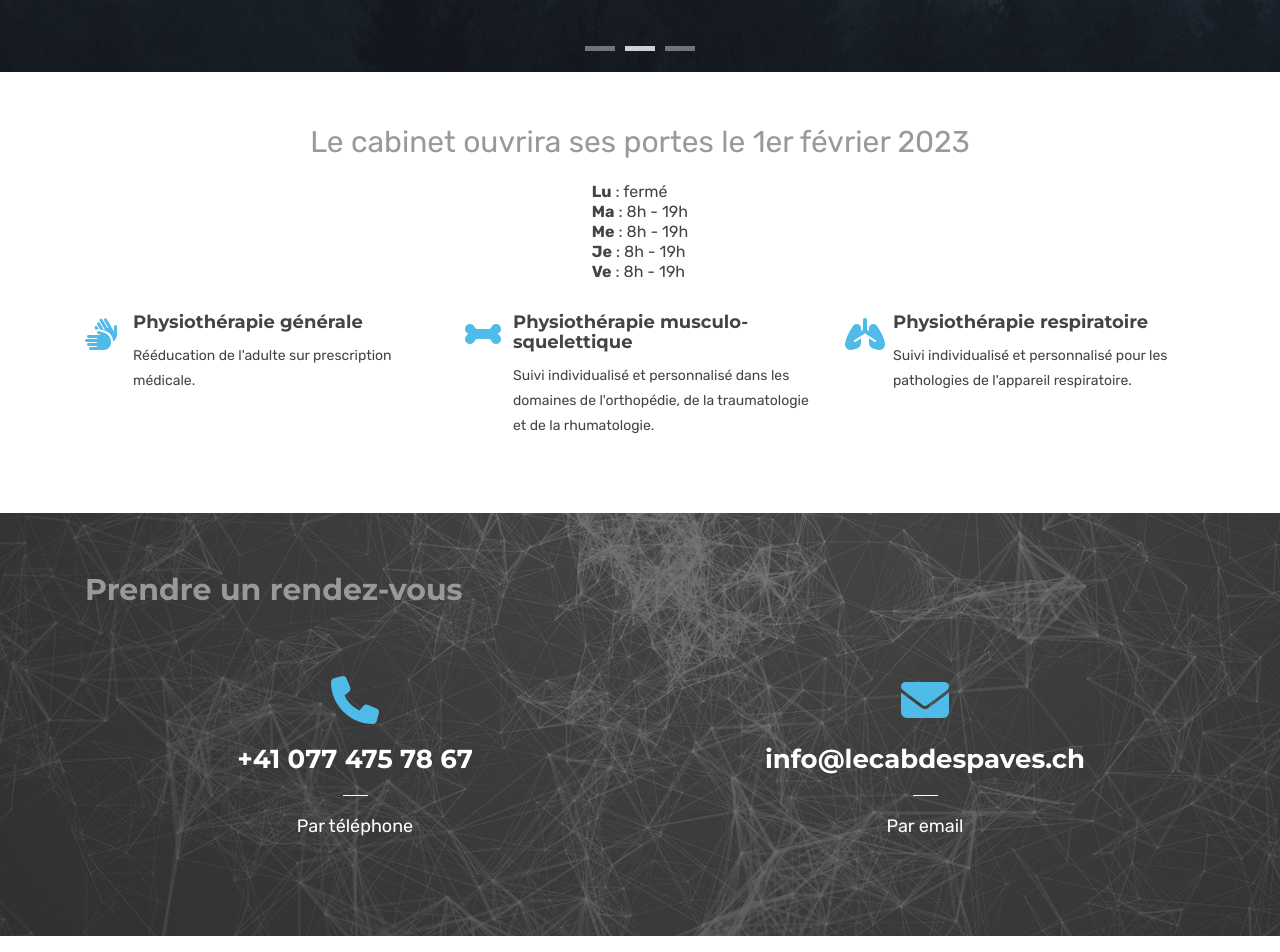
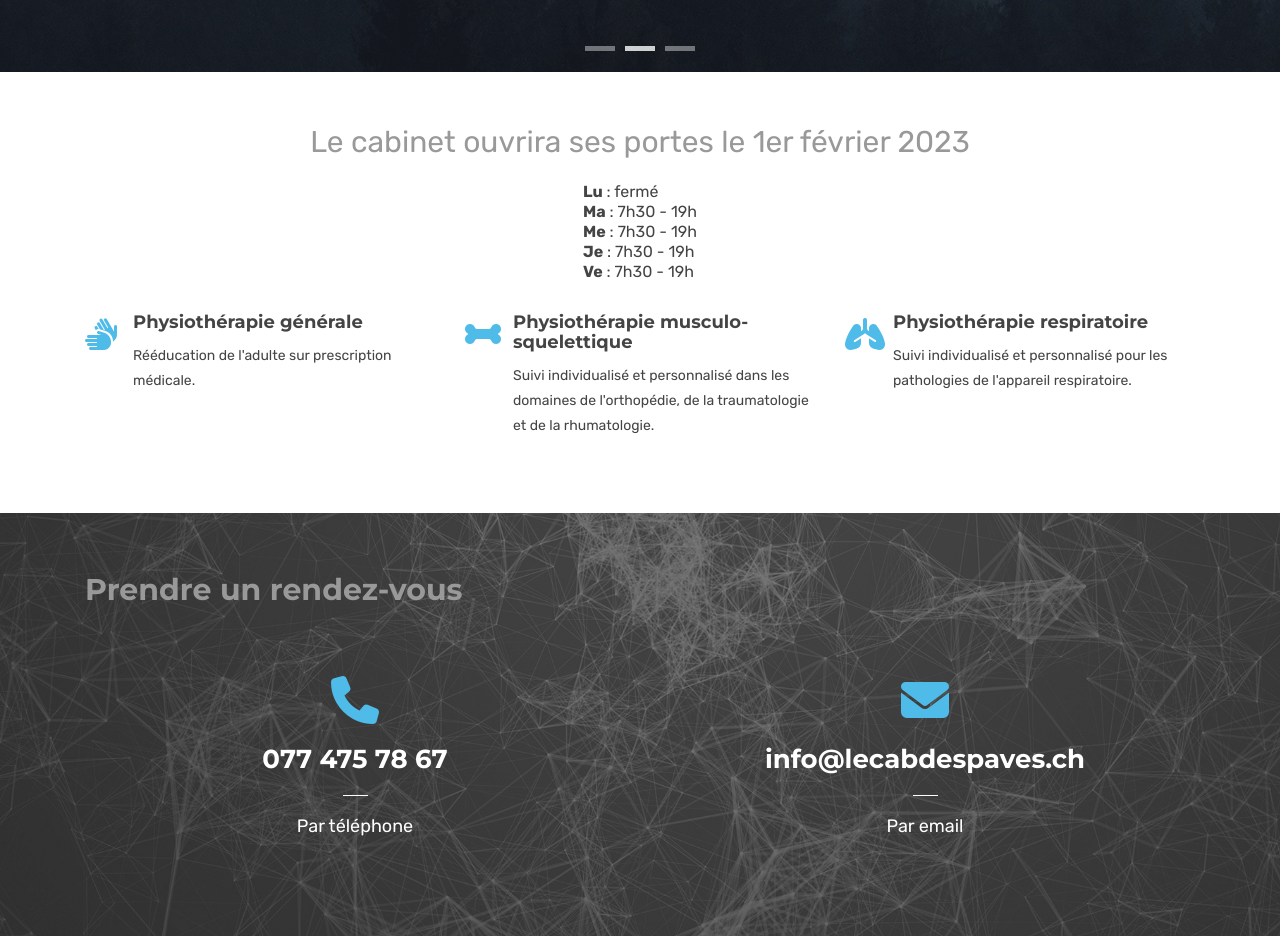
Before and after one commit to aureliegeiser/aureliegeiser.github.io, a Jekyll site: the page built from index.html, in a window 1280 px wide. Shown: the part 830-1782 px from the top of the page. Built offline with Jekyll 4.4.1, drawn with Linux system fonts in a browser that asks for light colours.

Commit message:
Fix horaires + phone number

```diff
--- a/index.html
+++ b/index.html
@@ -66,10 +66,10 @@ title: Le Cab' des Pavés
     <div style="display:flex;justify-content:center;margin-bottom:16px">
       <div style="text-align:left; font-size:16px;">
         <div><b>Lu</b> : fermé</div>
-        <div><b>Ma</b> : 8h - 19h</div>
-        <div><b>Me</b> : 8h - 19h</div>
-        <div><b>Je</b> : 8h - 19h</div>
-        <div><b>Ve</b> : 8h - 19h</div>
+        <div><b>Ma</b> : 7h30 - 19h</div>
+        <div><b>Me</b> : 7h30 - 19h</div>
+        <div><b>Je</b> : 7h30 - 19h</div>
+        <div><b>Ve</b> : 7h30 - 19h</div>
       </div>
     </div>
     <div class="row">
@@ -134,7 +134,7 @@ title: Le Cab' des Pavés
       <div class="row count-to-sec">
         <div class="col-md-6 col-sm-6 count-one">
           <span class="icon"><i class="fa fa-phone"> </i></span>
-          <h3 class="timer count-value" data-to="561" data-speed="1000">+41 077 475 78 67</h3>
+          <h3 class="timer count-value" data-to="561" data-speed="1000">077 475 78 67</h3>
           <hr class="width25-divider">
           <small class="count-title">Par téléphone</small>
         </div>
```
